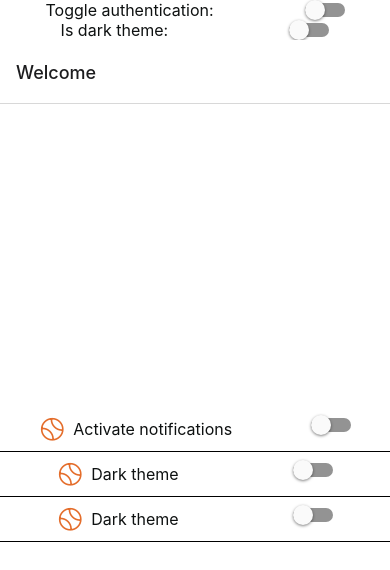
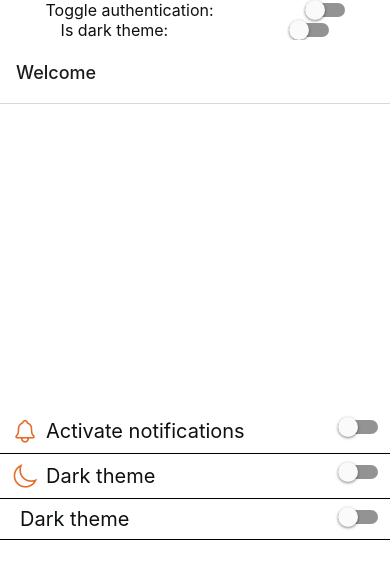
Before and after one commit to Oronoque/Rituals.app, a React Native app: screen /Welcome in a window 390 px wide. Shown: the top 570 px of the page. Built offline with nearby package versions, Linux system fonts and the light colour scheme.

Commit message:
dynamic icons

```diff
--- a/App.js
+++ b/App.js
@@ -70,5 +70,6 @@ export default function App() {
         </NavigationContainer>
       </ThemeProvider>
     </AppProvider>
-  );
+
+);
 }
--- a/components/SettingRow/index.js
+++ b/components/SettingRow/index.js
@@ -10,10 +10,11 @@ const SettingRow = ({ icon, text, value, type, onPress }) => {
     <View
       style={{
         flexDirection: 'row',
-        justifyContent: 'space-around',
+        justifyContent: 'space-between',
         width: '100%',
         borderBottomWidth: 1,
         paddingVertical: 8,
+        paddingHorizontal: 12,
       }}
     >
       {/* 70 */}
@@ -24,15 +25,16 @@ const SettingRow = ({ icon, text, value, type, onPress }) => {
           alignItems: 'center',
         }}
       >
-        <Ionicons name="tennisball-outline" size={26} color="#E46D2B" />
+        <Ionicons name={icon} size={26} color="#E46D2B" />
         <View style={{ marginLeft: 8 }}>
-          <Text>{text}</Text>
+          <Text size='big'>{text}</Text>
         </View>
       </View>
 
       {/* 30 */}
       <View>
-        <Switch onPress={onPress} />
+        <Switch onPress={onPress}
+        />
       </View>
     </View>
   );
--- a/screens/WelcomeScreen.js
+++ b/screens/WelcomeScreen.js
@@ -19,7 +19,7 @@ export const Container = styled(View)`
   width: 100%;
 `;
 
-const WelcomeScreen = ({ navigation }) => {
+const WelcomeScreen = ({ navigation, value }) => {
   const { colors } = useTheme();
   const { appData, updateAppData } = useContext(AppContext);
 
@@ -30,8 +30,8 @@ const WelcomeScreen = ({ navigation }) => {
         Welcome to Rituals
       </Text> */}
 
-      <SettingRow text="Activate notifications" />
-      <SettingRow text="Dark theme" />
+      <SettingRow icon="notifications-outline" text="Activate notifications" />
+      <SettingRow icon="moon-outline" text="Dark theme" />
       <SettingRow text="Dark theme" />
 
       {/* <Text>{JSON.stringify(appData)}</Text> */}
```
